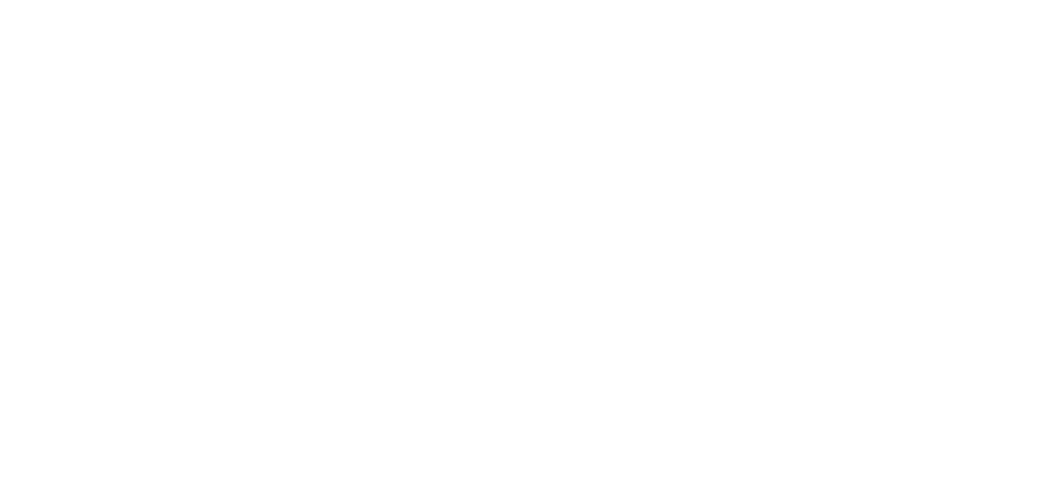
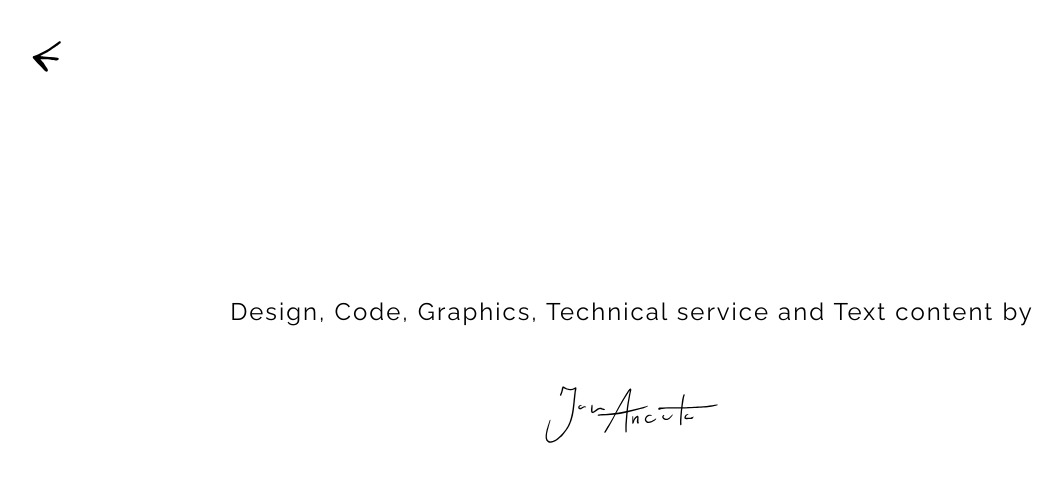
Before and after one commit to JohnThePenguin/myself, a React (Create React App) app: page /boring in a window 1280 px wide. Before the commit this address had no page. Shown: the top 482 px of the page, without its empty margins (8-1070 px from the left). Built offline with nearby package versions, Linux system fonts and the light colour scheme.

Commit message:
dodanie strony boring

```diff
--- a/src/Routing.tsx
+++ b/src/Routing.tsx
@@ -3,6 +3,7 @@ import { AnimatePresence } from "framer-motion";
 import { Routes, Route, useLocation } from "react-router-dom";
 import About from "screens/about";
 import Achieved from "screens/achieved";
+import BoringStuff from "screens/boring";
 import Experience from "screens/experience";
 import Home from "screens/home";
 import Today from "screens/today";
@@ -55,6 +56,15 @@ const MainRouter = () => {
                         </AnimatedPage>
                     }
                 />
+
+                <Route
+                    path="boring"
+                    element={
+                        <AnimatedPage>
+                            <BoringStuff />
+                        </AnimatedPage>
+                    }
+                />
             </Routes>
         </AnimatePresence>
     );
--- /dev/null
+++ b/src/screens/boring.tsx
@@ -0,0 +1,29 @@
+import AnimatedBox from "components/animations/animatedBox";
+import BackToHome from "components/backToHome";
+import AchievedContent from "components/contents/achieved";
+import AchievedSVG from "components/handwrites/achieved";
+import useScrollPosition from "hooks/scrollPosition";
+import useWindowSize from "hooks/windowSize";
+import { useEffect, useRef, useState } from "react";
+import { useNavigate } from "react-router-dom";
+import AchievedMobile from "./mobile/achieved";
+import AText from "components/animations/animatedText";
+import FullNameSVG from "components/handwrites/fullName";
+
+const BoringStuff = () => {
+    return (
+        <main className="w-screen h-scalable bg-white relative flex-center overflow-hidden">
+            <BackToHome/>
+            <AnimatedBox className="p-20 svg-child-10vh flex-center flex-col">
+                <AText>
+                    Design, Code, Graphics, Technical service and Text content by
+                </AText>
+                <AText style={{justifyContent: 'center', alignItems: 'center'}}>
+                    <FullNameSVG/>
+                </AText>
+            </AnimatedBox>
+        </main>
+    );
+};
+
+export default BoringStuff;
--- a/src/screens/home.tsx
+++ b/src/screens/home.tsx
@@ -37,6 +37,7 @@ const Home = () => {
 
                 <SectionButtonSVG
                     component={<BoringStuffSVG/>}
+                    onClick={()=>{navigate('/boring')}}
                 />
             </div>
         </main>
--- a/src/styles/globals.css
+++ b/src/styles/globals.css
@@ -149,3 +149,13 @@ body {
   50% {transform: translateY(-10px);}
   100% {transform: translateY(0);}
 }
+
+.flex-center{
+  display: flex;
+  justify-content: center;
+  align-items: center;
+}
+
+.svg-child-10vh > p > svg{
+  height: 10vh;
+}
```
